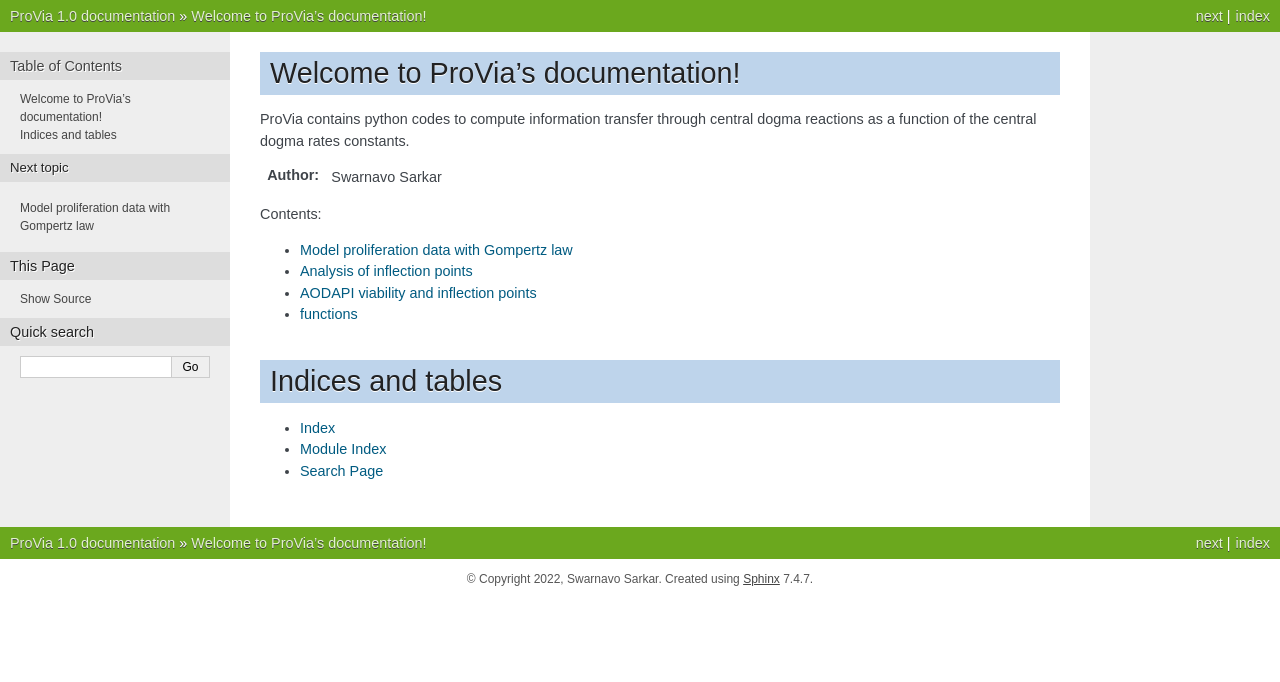
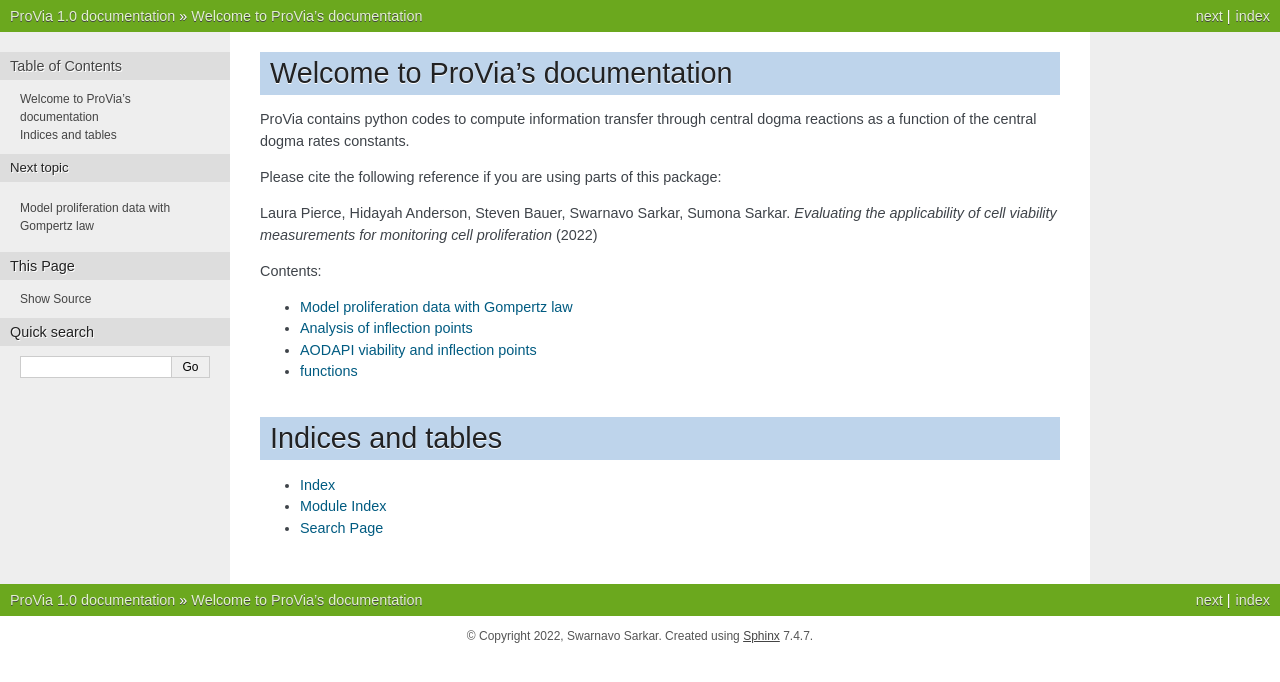
Before and after one commit to sarkar-s/ProVia, a Sphinx documentation site: the page built from docs/index.rst, in a window 1280 px wide. Shown: the top 682 px of the page. Built offline with Sphinx 7.4.7, drawn with Linux system fonts in a browser that asks for light colours; formulas are drawn with MathJax 3.

Commit message:
change docs

```diff
--- a/docs/index.rst
+++ b/docs/index.rst
@@ -3,13 +3,15 @@
    You can adapt this file completely to your liking, but it should at least
    contain the root `toctree` directive.
 
-Welcome to ProVia's documentation!
-==================================
+Welcome to ProVia's documentation
+=================================
 
 ProVia contains python codes to compute information transfer through central dogma reactions as a function of the central dogma rates constants.
 
-:Author:
-   Swarnavo Sarkar
+Please cite the following reference if you are using parts of this package:
+
+Laura Pierce, Hidayah Anderson, Steven Bauer, Swarnavo Sarkar, Sumona Sarkar. *Evaluating the applicability of cell viability measurements for monitoring cell proliferation* (2022)
+
 
 .. toctree::
    :maxdepth: 3
```
Also changed, not shown: 9 other files.
